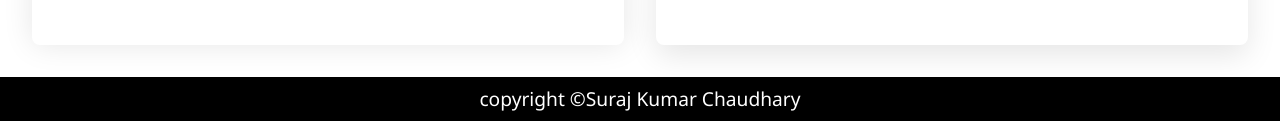
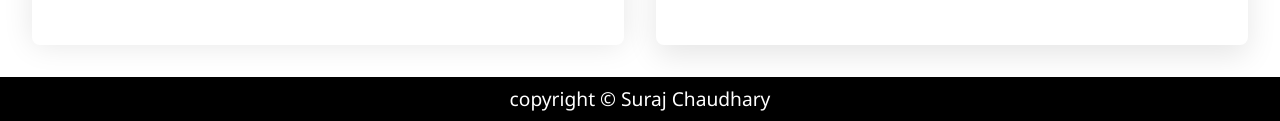
Before and after one commit to nishikant9973748162/Personal-Portfolio, a plain HTML site: page index.html in a window 1280 px wide. Shown: the part 5765-5886 px from the top of the page. Drawn offline with nearby package versions, Linux system fonts and the light colour scheme.

Commit message:
Update index.html onlin

```diff
--- a/index.html
+++ b/index.html
@@ -479,7 +479,7 @@
 <!-- footer section -->
 
 <footer>
-  <div class="copyright py-2">copyright &copy;Suraj Kumar Chaudhary</div>
+  <div class="copyright py-2">copyright &copy; Suraj Chaudhary</div>
 </footer>
 
 <!-- footer section end -->
```
